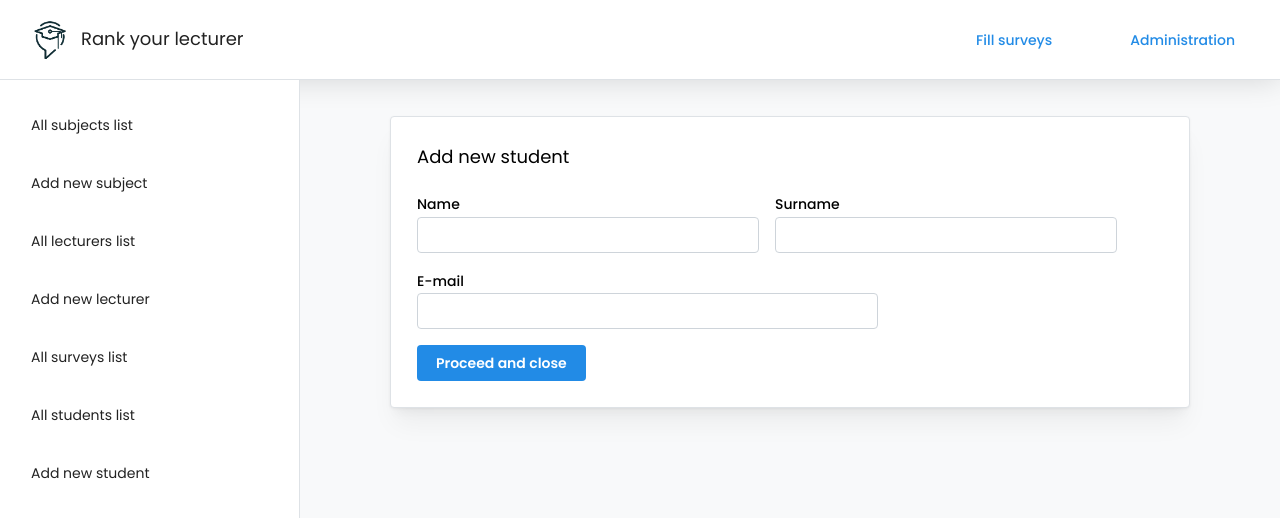
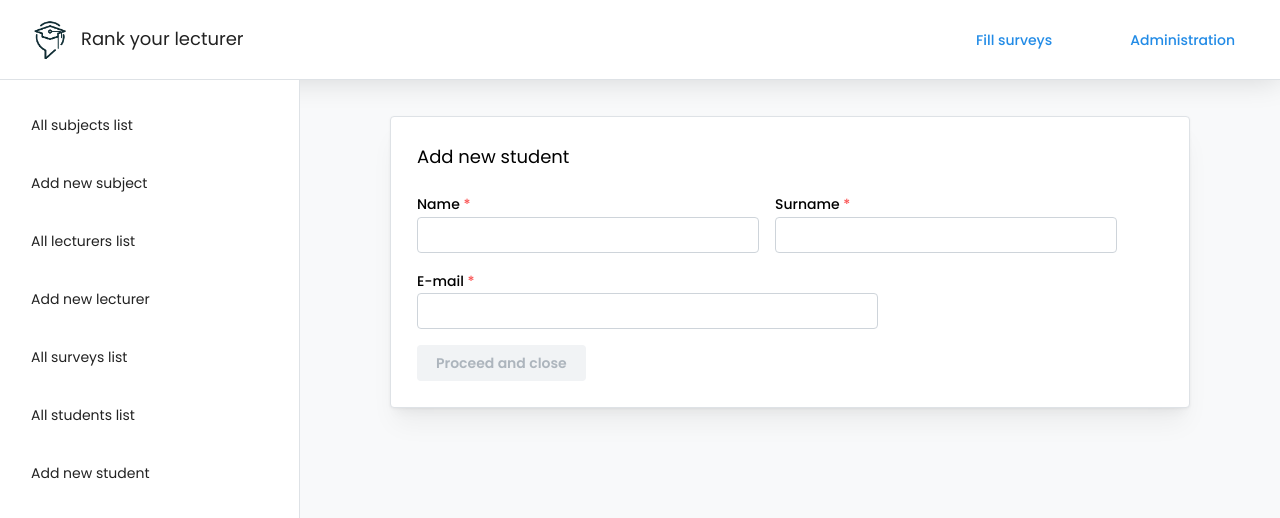
Before and after one commit to krzysztofmeler/take-web-app, a React app: page /administration/add-new-student in a window 1280 px wide. Shown: the top 518 px of the page. Built offline with nearby package versions, Linux system fonts and the light colour scheme.

Commit message:
added validation to student add and edit forms

```diff
--- a/package.json
+++ b/package.json
@@ -40,15 +40,18 @@
     "webpack-dev-server": "4.11.1"
   },
   "dependencies": {
+    "@hookform/resolvers": "3.6.0",
     "@mantine/core": "7.10.2",
     "@mantine/notifications": "7.10.2",
     "axios": "1.7.2",
     "react": "18.2.0",
     "react-dom": "18.2.0",
+    "react-hook-form": "7.52.0",
     "react-router": "6.23.0",
     "react-router-dom": "6.23.0",
     "ts-loader": "9.4.1",
-    "typescript": "4.8.3"
+    "typescript": "4.8.3",
+    "zod": "3.23.8"
   },
   "eslintConfig": {
     "globals": {
--- a/src/components/StudentForm.tsx
+++ b/src/components/StudentForm.tsx
@@ -1,44 +1,29 @@
 import { FC } from 'react';
 import { Button, Grid, TextInput } from '@mantine/core';
+import { FieldErrors, FieldValues, UseFormRegister } from 'react-hook-form';
 import { update } from '../utils/forms';
 import { jsSubmit } from '../utils/js-submit';
+import { StudentSchemaType } from '../validation-schemas/student';
 
 type StudentFormProps = {
-  firstName: string;
-  lastName: string;
-  email: string;
-
-  setFirstName: (arg: string) => void;
-  setLastName: (arg: string) => void;
-  setEmail: (arg: string) => void;
-
+  errors: FieldErrors<StudentSchemaType>;
   submit: () => void;
   loading: boolean;
   submitDisabled: boolean;
+  register: UseFormRegister<StudentSchemaType>;
 };
 
-const StudentForm: FC<StudentFormProps> = ({
-  firstName,
-  lastName,
-  email,
-  setFirstName,
-  setLastName,
-  setEmail,
-
-  submitDisabled,
-  submit,
-  loading,
-}) => (
+const StudentForm: FC<StudentFormProps> = ({ submitDisabled, submit, errors, loading, register }) => (
   <Grid maw={700}>
     <Grid.Col span={6}>
-      <TextInput value={firstName} onChange={update(setFirstName)} label="Name" />
+      <TextInput error={errors.firstName?.message} {...register('firstName')} withAsterisk label="Name" />
     </Grid.Col>
     <Grid.Col span={6}>
-      <TextInput value={lastName} onChange={update(setLastName)} label="Surname" />
+      <TextInput error={errors.lastName?.message} {...register('lastName')} withAsterisk label="Surname" />
     </Grid.Col>
 
     <Grid.Col span={8}>
-      <TextInput value={email} onChange={update(setEmail)} label="E-mail" />
+      <TextInput error={errors.email?.message} {...register('email')} withAsterisk label="E-mail" />
     </Grid.Col>
 
     <Grid.Col span={10}>
--- a/src/components/pages/AddNewStudentPage.tsx
+++ b/src/components/pages/AddNewStudentPage.tsx
@@ -1,29 +1,29 @@
 import { FC, useEffect, useState } from 'react';
 import { useNavigate } from 'react-router-dom';
 import { Card, Group, Text } from '@mantine/core';
+import { useForm } from 'react-hook-form';
+import { zodResolver } from '@hookform/resolvers/zod';
 import { StudentForm } from '../StudentForm';
 import { useAddStudent } from '../../hooks/useAddStudent.hook';
 import { BasicRequestResult } from '../../types/BasicRequestResult';
 import { showNotification } from '../../utils/Notifications';
 import { useAsyncEffect } from '../../hooks/useAsyncEffect.hook';
 import { sleep } from '../../utils/sleep';
+import { StudentSchemaType, StudentValidationSchema } from '../../validation-schemas/student';
 
 const AddNewStudentPage: FC = () => {
-  const [firstName, setFirstName] = useState<string>('');
-  const [lastName, setLastName] = useState<string>('');
-  const [email, setEmail] = useState<string>('');
+  const {
+    register,
+    handleSubmit,
+    formState: { errors: formErrors, isValid: formValid },
+  } = useForm<StudentSchemaType>({
+    resolver: zodResolver(StudentValidationSchema),
+    mode: 'onTouched',
+  });
 
   const { result, proceed: addStudent } = useAddStudent();
 
   const navigate = useNavigate();
-
-  const submit = async () => {
-    await addStudent({
-      firstName,
-      lastName,
-      email,
-    });
-  };
 
   useEffect(() => {
     if (result === BasicRequestResult.Ok) {
@@ -58,15 +58,11 @@ const AddNewStudentPage: FC = () => {
         </Text>
 
         <StudentForm
-          firstName={firstName}
-          lastName={lastName}
-          email={email}
-          setFirstName={setFirstName}
-          setLastName={setLastName}
-          setEmail={setEmail}
-          submit={submit}
+          register={register}
+          errors={formErrors}
+          submit={handleSubmit(addStudent)}
           loading={result === BasicRequestResult.Loading}
-          submitDisabled={[BasicRequestResult.Loading, BasicRequestResult.Ok].includes(result)}
+          submitDisabled={[BasicRequestResult.Loading, BasicRequestResult.Ok].includes(result) || !formValid}
         />
       </Group>
     </Card>
--- a/src/components/pages/EditStudentDataPage.tsx
+++ b/src/components/pages/EditStudentDataPage.tsx
@@ -1,7 +1,9 @@
-import { FC, useEffect, useState } from 'react';
+import { FC, useEffect } from 'react';
 import { useNavigate } from 'react-router-dom';
 import { useParams } from 'react-router';
 import { Card, Group, Text } from '@mantine/core';
+import { useForm } from 'react-hook-form';
+import { zodResolver } from '@hookform/resolvers/zod';
 import { StudentForm } from '../StudentForm';
 import { useGetStudent } from '../../hooks/useGetStudent.hook';
 import { useAsyncEffect } from '../../hooks/useAsyncEffect.hook';
@@ -11,11 +13,15 @@ import { SubpageLoader } from '../SubpageLoader';
 import { useEditStudent } from '../../hooks/useEditStudent.hook';
 import { showNotification } from '../../utils/Notifications';
 import { sleep } from '../../utils/sleep';
+import { StudentSchemaType, StudentValidationSchema } from '../../validation-schemas/student';
 
 const EditStudentDataPage: FC = () => {
-  const [firstName, setFirstName] = useState<string>('');
-  const [lastName, setLastName] = useState<string>('');
-  const [email, setEmail] = useState<string>('');
+  const {
+    register,
+    handleSubmit,
+    setValue,
+    formState: { errors: formErrors, isValid: formValid },
+  } = useForm<StudentSchemaType>({ resolver: zodResolver(StudentValidationSchema), mode: 'onTouched' });
 
   const { id } = useParams();
 
@@ -27,14 +33,14 @@ const EditStudentDataPage: FC = () => {
     const student = await getStudent(id!);
 
     if (student) {
-      setFirstName(student.firstName);
-      setLastName(student.lastName);
-      setEmail(student.email);
+      setValue('firstName', student.firstName);
+      setValue('lastName', student.lastName);
+      setValue('email', student.email);
     }
   }, []);
 
-  const submit = async () => {
-    await editStudent(id!, { firstName, lastName, email });
+  const submit = async (data: StudentSchemaType) => {
+    await editStudent(id!, data);
   };
 
   const navigate = useNavigate();
@@ -78,15 +84,11 @@ const EditStudentDataPage: FC = () => {
         </Text>
 
         <StudentForm
-          firstName={firstName}
-          lastName={lastName}
-          email={email}
-          setFirstName={setFirstName}
-          setLastName={setLastName}
-          setEmail={setEmail}
-          submit={submit}
+          register={register}
+          errors={formErrors}
+          submit={handleSubmit(submit)}
           loading={editStudentResult === BasicRequestResult.Loading}
-          submitDisabled={[BasicRequestResult.Loading, BasicRequestResult.Ok].includes(editStudentResult)} // todo
+          submitDisabled={[BasicRequestResult.Loading, BasicRequestResult.Ok].includes(editStudentResult) || !formValid}
         />
       </Group>
     </Card>
--- a/src/components/pages/SubjectDataPage.tsx
+++ b/src/components/pages/SubjectDataPage.tsx
@@ -40,9 +40,7 @@ const SubjectDataPage: FC = () => {
   const navigate = useNavigate();
 
   if (subject === null) {
-    return (
-      <SubpageLoader />
-    );
+    return <SubpageLoader />;
   }
 
   const deleteSubject = async () => {
--- a/src/components/pages/SubjectsListPage.tsx
+++ b/src/components/pages/SubjectsListPage.tsx
@@ -7,16 +7,14 @@ import { useGetSubjects } from '../../hooks/useGetSubjects.hook';
 import { SubpageLoader } from '../SubpageLoader';
 
 const SubjectsListPage: FC = () => {
-  const { subjects, error } = useGetSubjects()
+  const { subjects, error } = useGetSubjects();
 
   if (error) {
-    return <SubpageError text={'An error occurred while loading list'} />
+    return <SubpageError text="An error occurred while loading list" />;
   }
 
   if (subjects === null) {
-    return (
-      <SubpageLoader />
-    );
+    return <SubpageLoader />;
   }
 
   return (
--- a/src/components/pages/SurveyDataPage.tsx
+++ b/src/components/pages/SurveyDataPage.tsx
@@ -51,9 +51,7 @@ const SurveyDataPage: FC = () => {
   const loading = surveyRequest.processing || resultsRequest.processing || survey === null || results === null;
 
   if (loading) {
-    return (
-      <SubpageLoader />
-    );
+    return <SubpageLoader />;
   }
 
   const totalRating = results.map((r) => r.averageRating).reduce((sum, curr) => sum + curr, 0);
--- a/src/components/pages/SurveysListPage.tsx
+++ b/src/components/pages/SurveysListPage.tsx
@@ -28,13 +28,11 @@ const SurveysListPage: FC = () => {
   }, [data]);
 
   if (error) {
-    return (<SubpageError text={'An error occurred while loading list'} />);
+    return <SubpageError text="An error occurred while loading list" />;
   }
 
   if (surveys === null) {
-    return (
-      <SubpageLoader />
-    );
+    return <SubpageLoader />;
   }
 
   return (
--- /dev/null
+++ b/src/validation-schemas/student.ts
@@ -0,0 +1,22 @@
+import * as z from 'zod';
+
+type StudentSchemaType = {
+  firstName: string;
+  lastName: string;
+  email: string;
+};
+
+const StudentValidationSchema = z.object({
+  firstName: z
+    .string()
+    .min(2, { message: 'First name must be at least 2 characters long' })
+    .max(30, { message: 'First name must be at most 30 characters long' }),
+  lastName: z
+    .string()
+    .min(2, { message: 'Last name must be at least 2 characters long' })
+    .max(30, { message: 'Last name must be at most 30 characters long' }),
+  email: z.string().email({ message: 'E-mail must be valid' }),
+});
+
+export { StudentValidationSchema };
+export type { StudentSchemaType };
```
Also changed, not shown: 1 other file (tests, documents, lock files or other folders).
